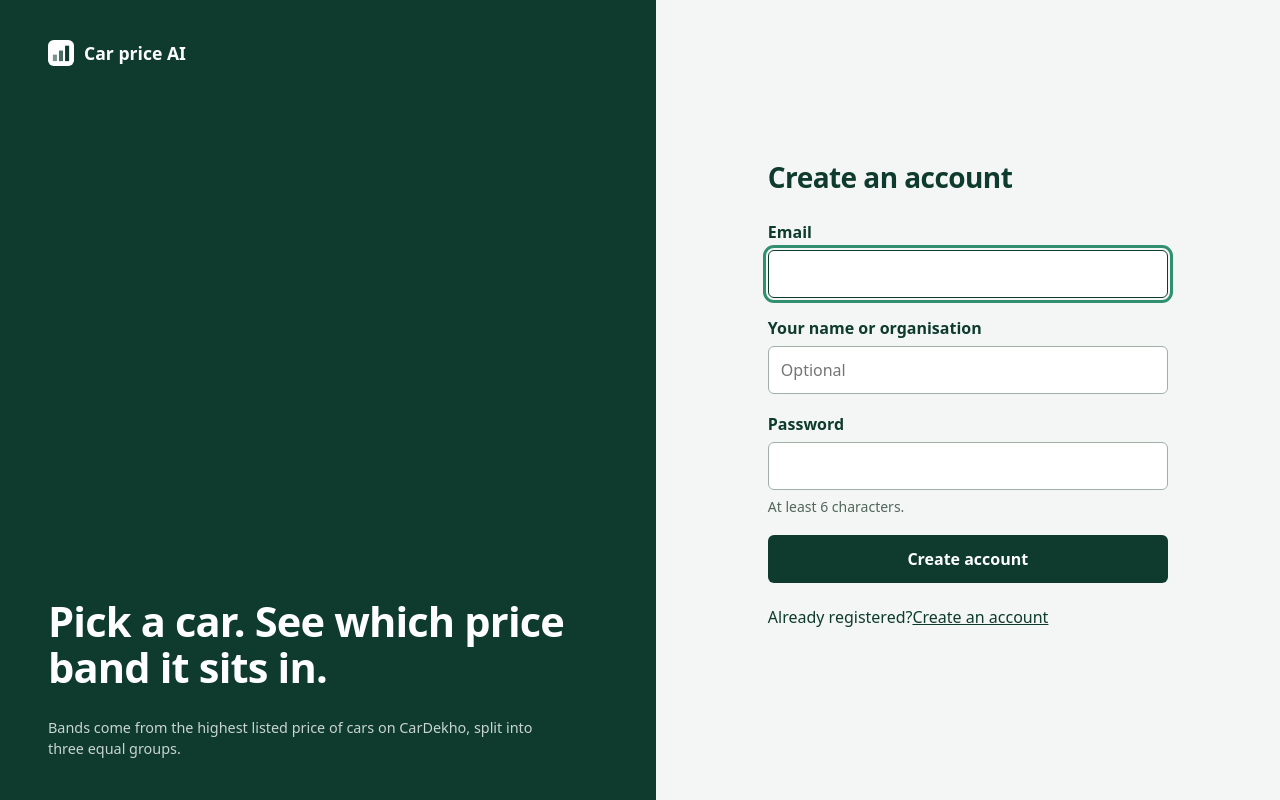
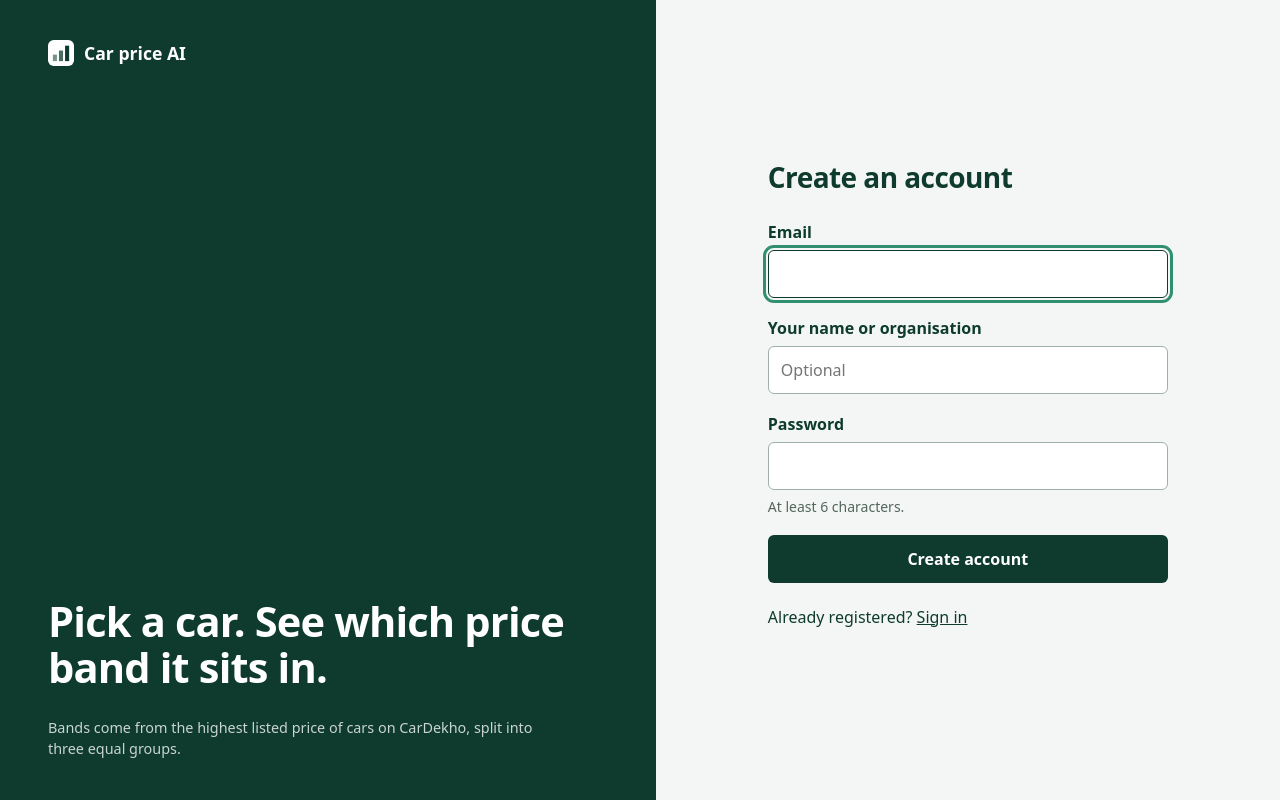
Before and after one commit to mayankbhalla02-crypto/carprice-ai, a FastAPI app: page /signup in a window 1280 px wide. Run offline with FastAPI, Linux system fonts and the light colour scheme; parts of the project's set-up code (start-up, migrations or seed data) failed here and were passed over.

Commit message:
Update signup link to point to sign in page

```diff
--- a/templates/signup.html
+++ b/templates/signup.html
@@ -19,5 +19,5 @@
   </div>
   <button class="btn" type="submit">Create account</button>
 </form>
-<p class="switch">Already registered?<a href="/signup">Create an account</a>
+<p class="switch">Already registered? <a href="/">Sign in</a></p>
 {% endblock %}
```
